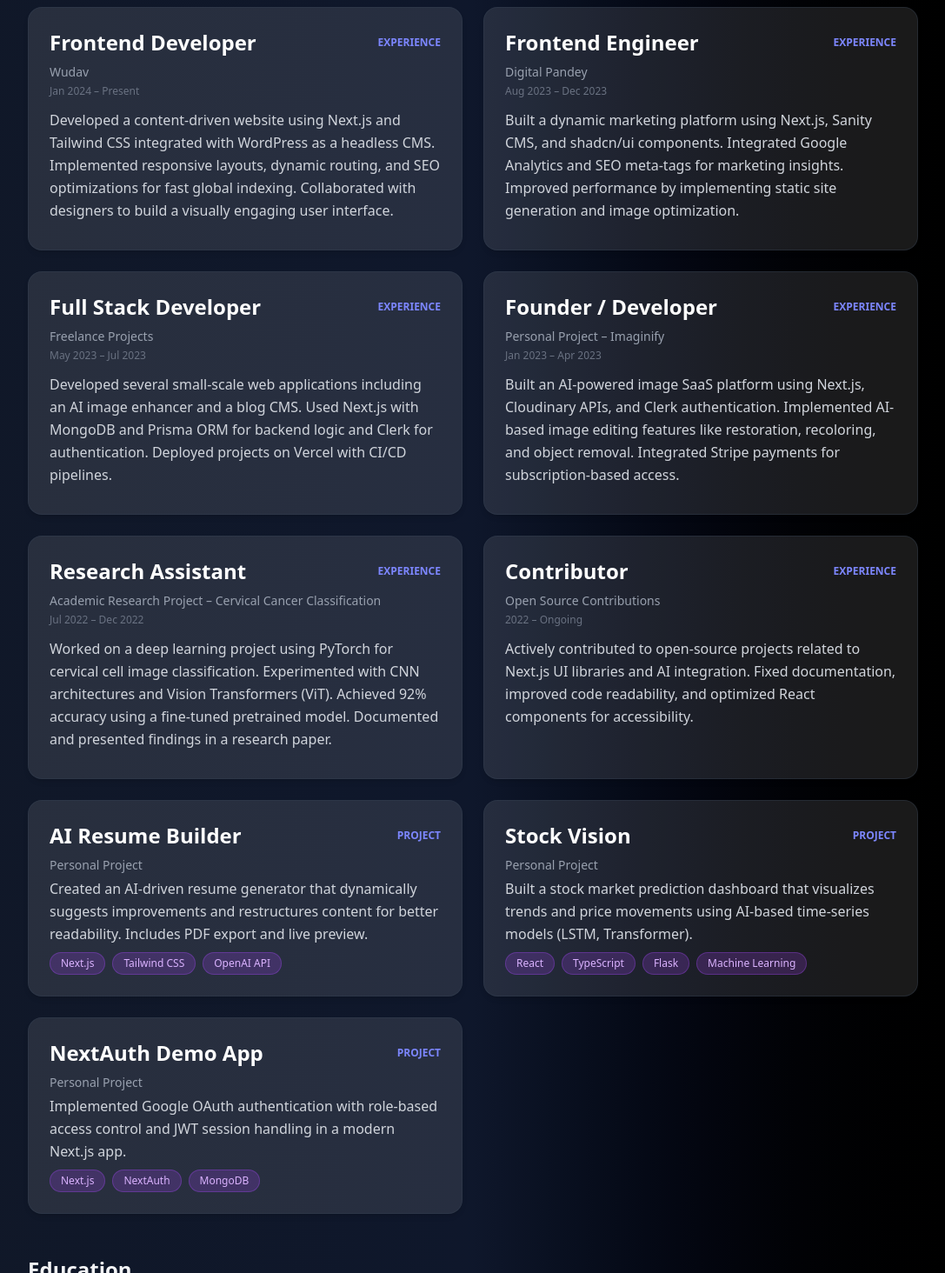
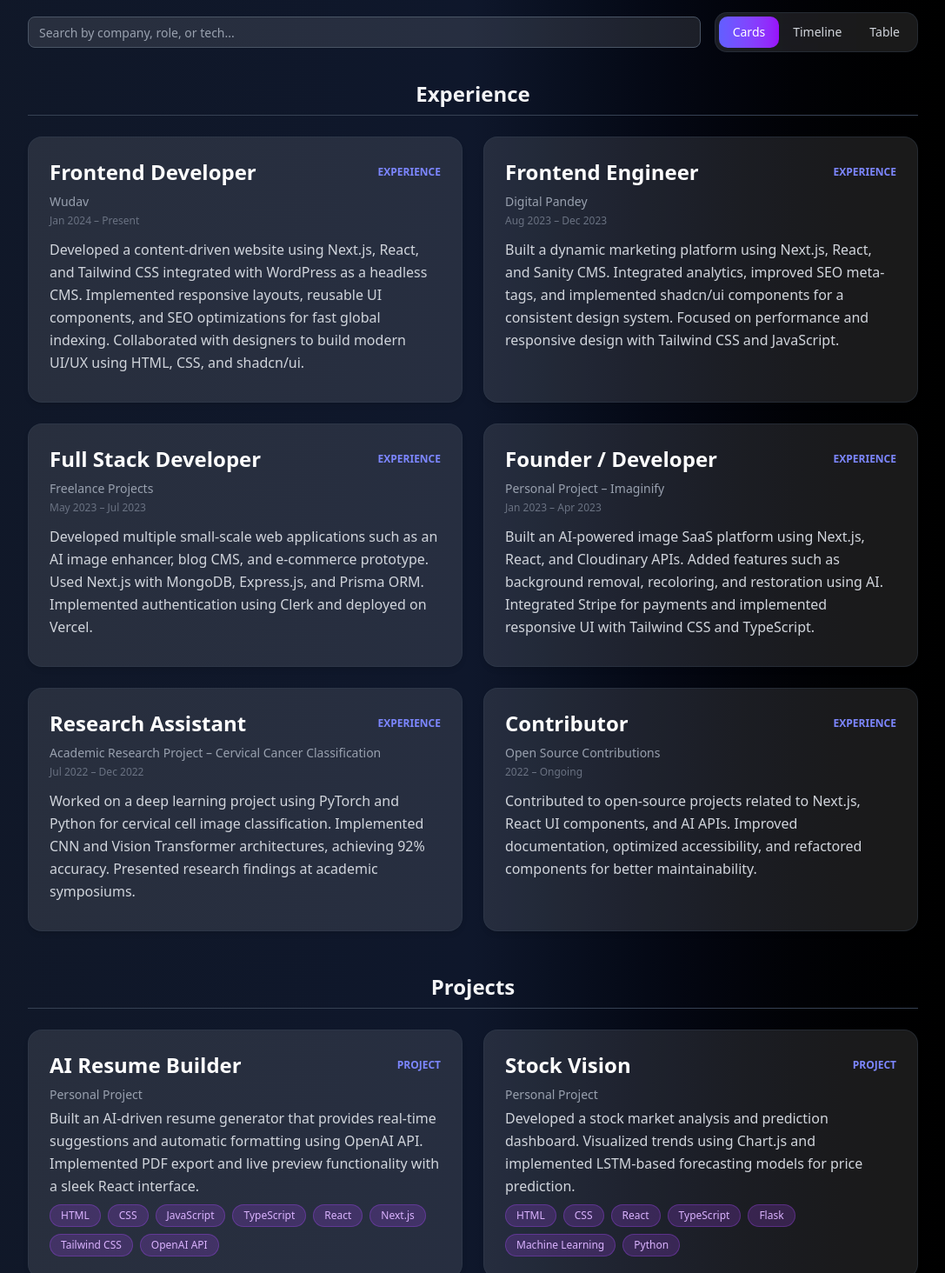
Before and after one commit to yawar-abass/interactive-resume, a Next.js app: page /resume in a window 1280 px wide. Shown: the part 646-2110 px from the top of the page at 87% size, without its empty margins (96-1183 px from the left). Built offline with nearby package versions, Linux system fonts and the light colour scheme; sample sign-in values are in the browser's storage.

Commit message:
Enhance resume page with improved filtering logic, UI updates

```diff
--- a/app/resume/page.tsx
+++ b/app/resume/page.tsx
@@ -1,6 +1,6 @@
 "use client";
 
-import { useState, useEffect, useMemo } from "react";
+import { useState, useEffect, useMemo, useCallback } from "react";
 import { useRouter } from "next/navigation";
 import resumeData from "@/data/resume.json";
 import { isLoggedIn, logout } from "@/lib/auth";
@@ -17,47 +17,25 @@ import { Button } from "@/components/ui/button";
 import { FilterMode, ResumeView, ResumeItem } from "@/lib/types";
 import { ResumePDF } from "@/components/resume/ResumePrint";
 import { PDFDownloadLink } from "@react-pdf/renderer";
+import { Input } from "@/components/ui/input";
+import ResumeSummary from "@/components/resume/ResumeSummary";
 
 export default function ResumePage() {
   const router = useRouter();
 
-  // State management
   const [selectedSkills, setSelectedSkills] = useState<string[]>([]);
   const [filterMode, setFilterMode] = useState<FilterMode>("OR");
   const [search, setSearch] = useState("");
   const [view, setView] = useState<ResumeView>("cards");
 
-  // Redirect if not logged in
   useEffect(() => {
     if (!isLoggedIn()) router.push("/login");
   }, [router]);
 
-  // ✅ Normalize data: merge experiences and projects into a common structure
-  const combinedData: ResumeItem[] = useMemo(() => {
-    const experiences: ResumeItem[] = resumeData.experience.map((exp) => ({
-      type: "experience",
-      title: exp.role,
-      organization: exp.company,
-      duration: exp.duration,
-      description: exp.description,
-      tech: [],
-    }));
-
-    const projects: ResumeItem[] = (resumeData.projects || []).map((proj) => ({
-      type: "project",
-      title: proj.name,
-      organization: "Personal Project",
-      duration: "",
-      description: proj.description,
-      tech: proj.tech || [],
-    }));
-
-    return [...experiences, ...projects];
-  }, []);
-
-  // ✅ Filtering logic: search + multi-skill + AND/OR
-  const filteredItems = useMemo(() => {
-    return combinedData.filter((item) => {
+  // ✅ Filtering logic (applies to both)
+  const filterSection = useCallback(
+    (items: ResumeItem[]) => {
+      return items.filter((item) => {
         const searchTerm = search.toLowerCase();
 
         const matchSearch =
@@ -73,7 +51,8 @@ export default function ResumePage() {
           const lower = skill.toLowerCase();
           return (
             item.description.toLowerCase().includes(lower) ||
-          (item.tech && item.tech.some((t) => t.toLowerCase().includes(lower)))
+            (item.tech &&
+              item.tech.some((t) => t.toLowerCase().includes(lower)))
           );
         });
 
@@ -84,12 +63,49 @@ export default function ResumePage() {
 
         return matchSearch && skillMatch;
       });
-  }, [combinedData, selectedSkills, filterMode, search]);
+    },
+    [search, selectedSkills, filterMode]
+  );
 
-  // const handleDownload = () => window.print();
+  // ✅ Create normalized arrays
+  const experiences: ResumeItem[] = useMemo(
+    () =>
+      resumeData.experience.map((exp) => ({
+        type: "experience",
+        title: exp.role,
+        organization: exp.company,
+        duration: exp.duration,
+        description: exp.description,
+        tech: [],
+      })),
+    []
+  );
 
+  const projects: ResumeItem[] = useMemo(
+    () =>
+      (resumeData.projects || []).map((proj) => ({
+        type: "project",
+        title: proj.name,
+        organization: "Personal Project",
+        duration: "",
+        description: proj.description,
+        tech: proj.tech || [],
+      })),
+    []
+  );
+
+  // ✅ Now safe — compiler sees stable deps
+  const filteredExperience = useMemo(
+    () => filterSection(experiences),
+    [filterSection, experiences]
+  );
+
+  const filteredProjects = useMemo(
+    () => filterSection(projects),
+    [filterSection, projects]
+  );
   return (
-    <main className="relative min-h-screen flex flex-col items-center bg-linear-to-r from-gray-900 via-slate-900 to-black text-white overflow-hidden px-6 py-12">
+    <main className="relative min-h-screen flex flex-col items-center bg-gradient-to-r from-gray-900 via-slate-900 to-black text-white overflow-hidden px-6 py-12">
       {/* Background Glow */}
       <div className="absolute inset-0 -z-10">
         <div className="absolute top-10 left-10 h-[300px] w-[300px] bg-indigo-500/30 blur-3xl rounded-full animate-pulse"></div>
@@ -98,13 +114,12 @@ export default function ResumePage() {
 
       {/* Header */}
       <div className="text-center mb-8">
-        <h1 className="text-4xl md:text-5xl font-bold bg-linear-to-r from-indigo-400 to-purple-400 bg-clip-text text-transparent">
+        <h1 className="text-4xl md:text-5xl font-bold bg-gradient-to-r from-indigo-400 to-purple-400 bg-clip-text text-transparent">
           {resumeData.name}
         </h1>
         <p className="text-gray-300 mt-2 text-lg">{resumeData.title}</p>
 
         <div className="mt-6 flex flex-wrap items-center justify-center gap-3">
-          {/* <Button onClick={handleDownload}>Download Resume</Button> */}
           <PDFDownloadLink
             document={<ResumePDF resume={resumeData} />}
             fileName={`${resumeData.name}_Resume.pdf`}
@@ -113,7 +128,7 @@ export default function ResumePage() {
               loading ? (
                 <Button disabled>Preparing PDF...</Button>
               ) : (
-                <Button className="rounded-xl bg-linear-to-r from-indigo-500 to-purple-600 hover:from-indigo-400 hover:to-purple-500 text-white shadow-md cursor-pointer hover:shadow-purple-500/30 transition-all">
+                <Button className="rounded-xl bg-gradient-to-r from-indigo-500 to-purple-600 hover:from-indigo-400 hover:to-purple-500 text-white shadow-md cursor-pointer hover:shadow-purple-500/30 transition-all">
                   Download Resume
                 </Button>
               )
@@ -132,33 +147,63 @@ export default function ResumePage() {
         </div>
       </div>
 
-      {/* Filters */}
+      <ResumeSummary summary={resumeData.summary} />
+
       <section className="max-w-5xl w-full mb-8 space-y-6">
+        {/* Filters and controls container */}
+        <div className="flex flex-col gap-4">
+          {/* Left: Filters */}
           <ResumeFilters
             skills={resumeData.skills}
             selectedSkills={selectedSkills}
             setSelectedSkills={setSelectedSkills}
-          search={search}
-          setSearch={setSearch}
             filterMode={filterMode}
             setFilterMode={setFilterMode}
           />
+          <div className="flex flex-col md:flex-row md:items-center md:justify-between gap-4">
+            <Input
+              type="text"
+              placeholder="Search by company, role, or tech..."
+              value={search}
+              onChange={(e) => setSearch(e.target.value)}
+              className="bg-white/10 border-gray-600  inline text-white placeholder:text-gray-400 focus:ring-2 focus:ring-indigo-500"
+            />
+
             <ResumeViewToggle view={view} setView={setView} />
+          </div>
+        </div>
       </section>
 
-      {/* Combined Experience + Projects */}
+      {/* ================= EXPERIENCE SECTION ================= */}
       <section className="max-w-5xl w-full transition-all duration-300 animate-fadeIn">
-        <h2 className="text-2xl font-semibold text-gray-100 mb-6 text-center">
-          Experience & Projects
+        <h2 className="text-2xl font-semibold text-gray-100 mb-6 text-center border-b border-gray-700 pb-2">
+          Experience
         </h2>
 
-        {view === "cards" && <ResumeCardList data={filteredItems} />}
-        {view === "timeline" && <ResumeTimeline data={filteredItems} />}
-        {view === "table" && <ResumeTable data={filteredItems} />}
+        {view === "cards" && <ResumeCardList data={filteredExperience} />}
+        {view === "timeline" && <ResumeTimeline data={filteredExperience} />}
+        {view === "table" && <ResumeTable data={filteredExperience} />}
 
-        {filteredItems.length === 0 && (
+        {filteredExperience.length === 0 && (
           <p className="text-center text-gray-400 mt-4">
-            No matching results found.
+            No experience matches found.
+          </p>
+        )}
+      </section>
+
+      {/* ================= PROJECTS SECTION ================= */}
+      <section className="max-w-5xl w-full mt-12 transition-all duration-300 animate-fadeIn">
+        <h2 className="text-2xl font-semibold text-gray-100 mb-6 text-center border-b border-gray-700 pb-2">
+          Projects
+        </h2>
+
+        {view === "cards" && <ResumeCardList data={filteredProjects} />}
+        {view === "timeline" && <ResumeTimeline data={filteredProjects} />}
+        {view === "table" && <ResumeTable data={filteredProjects} />}
+
+        {filteredProjects.length === 0 && (
+          <p className="text-center text-gray-400 mt-4">
+            No projects match the filters.
           </p>
         )}
       </section>
--- a/components/resume/ResumeAwards.tsx
+++ b/components/resume/ResumeAwards.tsx
@@ -5,7 +5,9 @@ export default function ResumeAwards({ awards }: { awards?: Award[] }) {
 
   return (
     <section className="max-w-5xl w-full mt-12">
-      <h2 className="text-2xl font-semibold text-gray-100 mb-4">Awards</h2>
+      <h2 className="text-2xl font-semibold text-gray-100 mb-6 text-center border-b border-gray-700 pb-2">
+        Awards
+      </h2>
       <div className="grid gap-4">
         {awards.map((award) => (
           <div
--- a/components/resume/ResumeCertifications.tsx
+++ b/components/resume/ResumeCertifications.tsx
@@ -9,7 +9,7 @@ export default function ResumeCertifications({
 
   return (
     <section className="max-w-5xl w-full mt-12">
-      <h2 className="text-2xl font-semibold text-gray-100 mb-4">
+      <h2 className="text-2xl font-semibold text-gray-100 mb-6 text-center border-b border-gray-700 pb-2">
         Certifications
       </h2>
       <div className="grid gap-4 sm:grid-cols-2">
--- a/components/resume/ResumeEducation.tsx
+++ b/components/resume/ResumeEducation.tsx
@@ -4,7 +4,10 @@ import React from "react";
 const ResumeEducation = ({ education }: { education: Education[] }) => {
   return (
     <section className="max-w-5xl w-full mt-12">
-      <h2 className="text-2xl font-semibold text-gray-100 mb-4">Education</h2>
+      <h2 className="text-2xl font-semibold text-gray-100 mb-6 text-center border-b border-gray-700 pb-2">
+        Education
+      </h2>
+
       <div className="grid gap-4">
         {education.map((edu) => (
           <div
--- a/components/resume/ResumeFilters.tsx
+++ b/components/resume/ResumeFilters.tsx
@@ -1,16 +1,12 @@
 "use client";
 
 import { Button } from "@/components/ui/button";
-import { Input } from "@/components/ui/input";
 import { FilterMode } from "@/lib/types";
-import { useState } from "react";
 
 interface ResumeFiltersProps {
   skills: string[];
   selectedSkills: string[];
   setSelectedSkills: (skills: string[]) => void;
-  search: string;
-  setSearch: (value: string) => void;
   filterMode: FilterMode;
   setFilterMode: (mode: FilterMode) => void;
 }
@@ -19,8 +15,6 @@ export default function ResumeFilters({
   skills,
   selectedSkills,
   setSelectedSkills,
-  search,
-  setSearch,
   filterMode,
   setFilterMode,
 }: ResumeFiltersProps) {
@@ -106,15 +100,6 @@ export default function ResumeFilters({
           </div>
         )}
       </div>
-
-      {/* Search Bar */}
-      <Input
-        type="text"
-        placeholder="Search by company, role, or tech..."
-        value={search}
-        onChange={(e) => setSearch(e.target.value)}
-        className="bg-white/10 border-gray-600 text-white placeholder:text-gray-400 focus:ring-2 focus:ring-indigo-500"
-      />
     </div>
   );
 }
--- a/components/resume/ResumeViewToggle.tsx
+++ b/components/resume/ResumeViewToggle.tsx
@@ -10,7 +10,7 @@ export default function ResumeViewToggle({
 }) {
   const modes: ResumeView[] = ["cards", "timeline", "table"];
   return (
-    <div className="flex items-center justify-end bg-white/10 backdrop-blur-xl border border-gray-700/40 rounded-xl p-1">
+    <div className="flex items-center  justify-end bg-white/10 backdrop-blur-xl border border-gray-700/40 rounded-xl p-1">
       {modes.map((mode) => (
         <Button
           key={mode}
--- a/data/resume.json
+++ b/data/resume.json
@@ -34,54 +34,65 @@
       "company": "Wudav",
       "role": "Frontend Developer",
       "duration": "Jan 2024 – Present",
-      "description": "Developed a content-driven website using Next.js and Tailwind CSS integrated with WordPress as a headless CMS. Implemented responsive layouts, dynamic routing, and SEO optimizations for fast global indexing. Collaborated with designers to build a visually engaging user interface."
+      "description": "Developed a content-driven website using Next.js, React, and Tailwind CSS integrated with WordPress as a headless CMS. Implemented responsive layouts, reusable UI components, and SEO optimizations for fast global indexing. Collaborated with designers to build modern UI/UX using HTML, CSS, and shadcn/ui.",
+      "tech": ["HTML", "CSS", "JavaScript", "React", "Next.js", "Tailwind CSS", "WordPress", "SEO", "Git", "Vercel", "shadcn/ui"]
     },
     {
       "company": "Digital Pandey",
       "role": "Frontend Engineer",
       "duration": "Aug 2023 – Dec 2023",
-      "description": "Built a dynamic marketing platform using Next.js, Sanity CMS, and shadcn/ui components. Integrated Google Analytics and SEO meta-tags for marketing insights. Improved performance by implementing static site generation and image optimization."
+      "description": "Built a dynamic marketing platform using Next.js, React, and Sanity CMS. Integrated analytics, improved SEO meta-tags, and implemented shadcn/ui components for a consistent design system. Focused on performance and responsive design with Tailwind CSS and JavaScript.",
+      "tech": ["Next.js", "React", "JavaScript", "Sanity CMS", "Tailwind CSS", "shadcn/ui", "SEO", "Git", "Vercel"]
     },
     {
       "company": "Freelance Projects",
       "role": "Full Stack Developer",
       "duration": "May 2023 – Jul 2023",
-      "description": "Developed several small-scale web applications including an AI image enhancer and a blog CMS. Used Next.js with MongoDB and Prisma ORM for backend logic and Clerk for authentication. Deployed projects on Vercel with CI/CD pipelines."
+      "description": "Developed multiple small-scale web applications such as an AI image enhancer, blog CMS, and e-commerce prototype. Used Next.js with MongoDB, Express.js, and Prisma ORM. Implemented authentication using Clerk and deployed on Vercel.",
+      "tech": ["HTML", "CSS", "JavaScript", "React", "Next.js", "Node.js", "Express.js", "MongoDB", "Prisma", "Git", "Vercel"]
     },
     {
       "company": "Personal Project – Imaginify",
       "role": "Founder / Developer",
       "duration": "Jan 2023 – Apr 2023",
-      "description": "Built an AI-powered image SaaS platform using Next.js, Cloudinary APIs, and Clerk authentication. Implemented AI-based image editing features like restoration, recoloring, and object removal. Integrated Stripe payments for subscription-based access."
+      "description": "Built an AI-powered image SaaS platform using Next.js, React, and Cloudinary APIs. Added features such as background removal, recoloring, and restoration using AI. Integrated Stripe for payments and implemented responsive UI with Tailwind CSS and TypeScript.",
+      "tech": ["React", "Next.js", "Tailwind CSS", "TypeScript", "Cloudinary", "Stripe", "OpenAI API", "Git", "Vercel"]
     },
     {
       "company": "Academic Research Project – Cervical Cancer Classification",
       "role": "Research Assistant",
       "duration": "Jul 2022 – Dec 2022",
-      "description": "Worked on a deep learning project using PyTorch for cervical cell image classification. Experimented with CNN architectures and Vision Transformers (ViT). Achieved 92% accuracy using a fine-tuned pretrained model. Documented and presented findings in a research paper."
+      "description": "Worked on a deep learning project using PyTorch and Python for cervical cell image classification. Implemented CNN and Vision Transformer architectures, achieving 92% accuracy. Presented research findings at academic symposiums.",
+      "tech": ["Python", "PyTorch", "Machine Learning", "Deep Learning", "CNN", "Vision Transformer"]
     },
     {
       "company": "Open Source Contributions",
       "role": "Contributor",
       "duration": "2022 – Ongoing",
-      "description": "Actively contributed to open-source projects related to Next.js UI libraries and AI integration. Fixed documentation, improved code readability, and optimized React components for accessibility."
+      "description": "Contributed to open-source projects related to Next.js, React UI components, and AI APIs. Improved documentation, optimized accessibility, and refactored components for better maintainability.",
+      "tech": ["React", "Next.js", "JavaScript", "Git", "OpenAI API", "shadcn/ui"]
     }
   ],
   "projects": [
     {
       "name": "AI Resume Builder",
-      "tech": ["Next.js", "Tailwind CSS", "OpenAI API"],
-      "description": "Created an AI-driven resume generator that dynamically suggests improvements and restructures content for better readability. Includes PDF export and live preview."
+      "tech": ["HTML", "CSS", "JavaScript", "TypeScript", "React", "Next.js", "Tailwind CSS", "OpenAI API"],
+      "description": "Built an AI-driven resume generator that provides real-time suggestions and automatic formatting using OpenAI API. Implemented PDF export and live preview functionality with a sleek React interface."
     },
     {
       "name": "Stock Vision",
-      "tech": ["React", "TypeScript", "Flask", "Machine Learning"],
-      "description": "Built a stock market prediction dashboard that visualizes trends and price movements using AI-based time-series models (LSTM, Transformer)."
+      "tech": ["HTML", "CSS", "React", "TypeScript", "Flask", "Machine Learning", "Python"],
+      "description": "Developed a stock market analysis and prediction dashboard. Visualized trends using Chart.js and implemented LSTM-based forecasting models for price prediction."
     },
     {
       "name": "NextAuth Demo App",
-      "tech": ["Next.js", "NextAuth", "MongoDB"],
-      "description": "Implemented Google OAuth authentication with role-based access control and JWT session handling in a modern Next.js app."
+      "tech": ["HTML", "CSS", "JavaScript", "Next.js", "React", "NextAuth", "MongoDB", "Tailwind CSS"],
+      "description": "Created a secure authentication demo using NextAuth.js with Google OAuth and JWT session management. Designed the frontend using Tailwind CSS and implemented responsive layouts with HTML and CSS."
+    },
+    {
+      "name": "Portfolio & Blog Platform",
+      "tech": ["HTML", "CSS", "JavaScript", "React", "Next.js", "Sanity CMS", "Tailwind CSS", "Vercel"],
+      "description": "Developed a personal portfolio and blogging platform integrated with Sanity CMS for content management. Focused on SEO, responsive design, and modular UI components using React and Tailwind CSS."
     }
   ],
   "education": [
```
Lines whose indentation alone changed are shown as unchanged.
